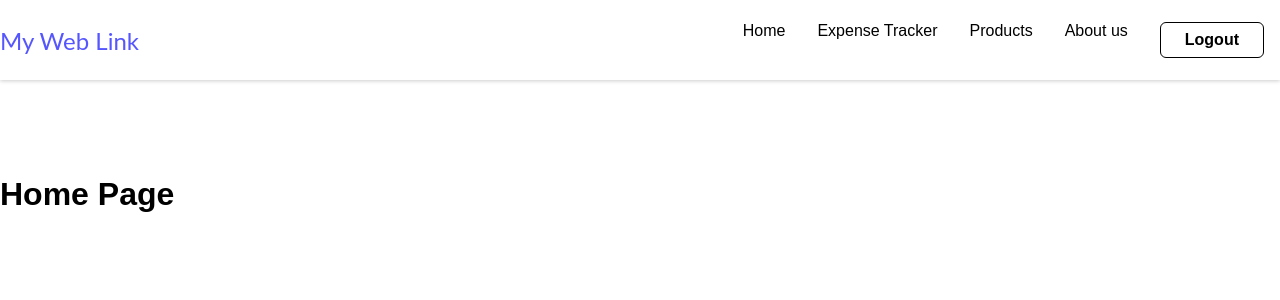
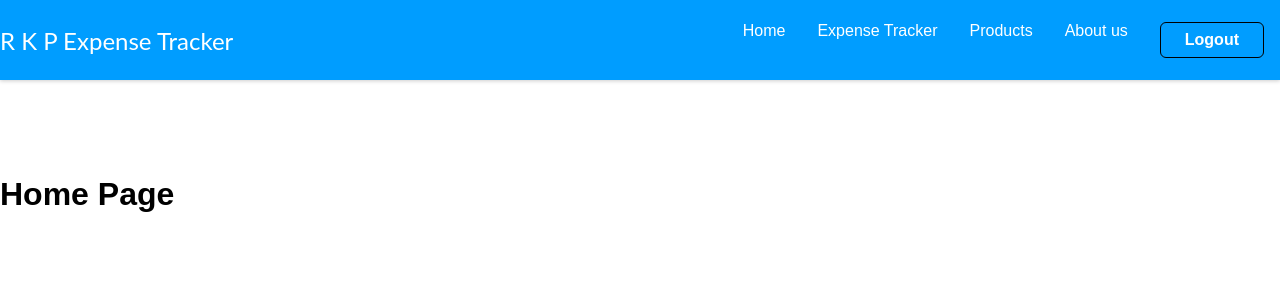
Before and after one commit to kesavaprasad08/Expense-Tracker, a React (Create React App) app: page / in a window 1280 px wide. Shown: the top 300 px of the page. Built offline with nearby package versions, Linux system fonts and the light colour scheme; sample sign-in values are in the browser's storage.

Commit message:
added premium features

```diff
--- a/src/App.css
+++ b/src/App.css
@@ -11,3 +11,13 @@
   margin: 0;
   text-align: center;
 }
+.app a {
+
+  background: black ;
+}
+.dark {
+
+  background-color: black;
+  color: white;
+  transition: background-color 0.3s ease, color 0.3s ease;
+}
--- a/src/App.js
+++ b/src/App.js
@@ -13,11 +13,35 @@ import CompleteProfilePage from "./pages/CompleteProfilePage";
 import ForgotPasswordPage from "./pages/ForgotPassword";
 import DayToDayExpenses from "./pages/Expense/DayToDayExpenses";
 import { useSelector } from "react-redux/es/hooks/useSelector";
+import { useDispatch } from "react-redux";
+import { themeActions } from "./redux/theme";
 
 function App() {
+  const dispatch = useDispatch();
   const isLoggedIn = useSelector((state) => state.auth.isLoggedIn);
+  const isPremium = useSelector((state)=> state.expense.isPremiumSubscribed);
+const isDarkTheme = useSelector((state)=> state.theme.isDarkTheme);
+const expenses = useSelector((state)=>state.expense.expenses);
+  const toggleThemeHandler = () => {
+dispatch(themeActions.changeTheme());
+  }
+
+  const downloadHandler = () => {
+    function convertToCSV(items) {
+      const headers = ['Amount', 'Description', 'Category'];
+      const rows = expenses.map(item => [item.amount, item.description, item.category]);
+      const csv = [headers, ...rows].map(row => row.join(',')).join('\n');
+      return csv;
+    }
+    const data =convertToCSV();
+    const blob= new Blob([data]);
+    const download =document.getElementById('download');
+    download.href=URL.createObjectURL(blob);
+
+  }
 
   return (
+    <div className={isDarkTheme ? "App dark" : "App"}>
     <Layout>
       <Switch>
         <Route path="/" exact>
@@ -57,7 +81,10 @@ function App() {
           <h1>Hi there!</h1>
         </div>
       </Switch>
+      {isPremium && <button onClick={toggleThemeHandler}>toggle theme</button>}
+      {isPremium && <a id='download' download='file.csv' href='/' > <button onClick={downloadHandler}>Download File</button></a>}
     </Layout>
+    </div>
   );
 }
 
--- a/src/components/UI/Button/Layout/MainNavigation.js
+++ b/src/components/UI/Button/Layout/MainNavigation.js
@@ -1,4 +1,3 @@
-// import { useContext } from "react";
 import { useHistory } from "react-router-dom";
 import { Link } from "react-router-dom";
 
@@ -7,28 +6,22 @@ import { useDispatch } from "react-redux";
 import { authActions } from "../../../../redux/auth";
 
 import classes from "./MainNavigation.module.css";
-// import AuthContext from "../../../../store/auth-context";
 
 const MainNavigation = () => {
   const dispatch = useDispatch();
 
   const history = useHistory();
-  // const authCtx = useContext(AuthContext);
-  const isLoggedIn = useSelector(state => state.auth.isLoggedIn);
-
-
-  // console.log(authCtx)
+  const isLoggedIn = useSelector((state) => state.auth.isLoggedIn);
 
   const logOutHandler = () => {
     dispatch(authActions.logout());
-    // authCtx.logout();
     history.replace("/auth");
   };
 
   return (
     <header className={classes.header}>
       <Link to="/">
-        <div className={classes.logo}>My Web Link</div>
+        <div className={classes.logo}>R K P Expense Tracker</div>
       </Link>
       <nav>
         <ul>
--- a/src/components/UI/Button/Layout/MainNavigation.module.css
+++ b/src/components/UI/Button/Layout/MainNavigation.module.css
@@ -1,7 +1,7 @@
 .header {
     width: 100%;
     height: 5rem;
-    background-color: white;
+    background-color: rgb(0, 157, 255);
     box-shadow: 0 1px 4px rgba(0, 0, 0, 0.2);
     display: flex;
     justify-content: space-between;
@@ -12,7 +12,7 @@
   .logo {
     font-family: 'Lato', sans-serif;
     font-size: 1.5rem;
-    color: rgb(86, 86, 255);
+    color: white
     /* margin: 0; */
   }
 
@@ -30,7 +30,7 @@
 
   .header a {
     text-decoration: none;
-    color: black;
+    color: white
     /* font-weight: bold; */
   }
 
@@ -38,7 +38,7 @@
     font: inherit;
     background-color: transparent;
     border: 1px solid black;
-    color: black;
+    color: white;
     font-weight: bold;
     padding: 0.5rem 1.5rem;
     border-radius: 6px;
--- a/src/pages/CompleteProfilePage.js
+++ b/src/pages/CompleteProfilePage.js
@@ -1,17 +1,17 @@
-import { useContext, useEffect, useRef } from "react";
-import AuthContext from "../store/auth-context";
+import { useEffect, useRef } from "react";
+import { useSelector } from "react-redux";
 
 const CompleteProfilePage = () => {
   const fullNameInputRef = useRef();
   const profilePhotoUrlRef = useRef();
 
-  const authCtx = useContext(AuthContext);
+  const token = useSelector((state) => state.auth.token);
 
   useEffect(() => {
     const url =
       "https://identitytoolkit.googleapis.com/v1/accounts:lookup?key=AIzaSyCBIutYQxemEvfAy3NV3Cxty0b_12wNrU0";
     const requestBody = {
-      idToken: authCtx.token,
+      idToken: token,
     };
     fetch(url, {
       method: "POST",
@@ -24,16 +24,16 @@ const CompleteProfilePage = () => {
         return res.json();
       })
       .then((data) => {
-        console.log(data)
+        console.log(data);
         fullNameInputRef.current.value = data.users[0].displayName;
         profilePhotoUrlRef.current.value = data.users[0].photoUrl;
       });
-  }, [authCtx.token]);
+  }, [token]);
   const submitHandler = (e) => {
     e.preventDefault();
     const name = fullNameInputRef.current.value;
     const imgUrl = profilePhotoUrlRef.current.value;
-    const idToken = authCtx.token; // get the Firebase Auth ID token for the user
+    const idToken = token; // get the Firebase Auth ID token for the user
     const url =
       "https://identitytoolkit.googleapis.com/v1/accounts:update?key=AIzaSyCBIutYQxemEvfAy3NV3Cxty0b_12wNrU0";
     const requestBody = {
@@ -76,11 +76,9 @@ const CompleteProfilePage = () => {
         <label htmlFor="profilePhotoUrl">Profile Photo Url:</label>
         <input ref={profilePhotoUrlRef}></input>
         <button>Update</button>
-
       </form>
 
       <hr />
-
     </>
   );
 };
--- a/src/pages/Expense/DayToDayExpenses.js
+++ b/src/pages/Expense/DayToDayExpenses.js
@@ -11,6 +11,8 @@ const DayToDayExpenses = () => {
   const [showPremium, setPremium] = useState(false);
 
   const expe = useSelector((state) => state.expense.expenses);
+  const isPremium = useSelector((state)=> state.expense.isPremiumSubscribed);
+
 
   const dispatch = useDispatch();
   const amountRef = useRef();
@@ -88,7 +90,7 @@ const DayToDayExpenses = () => {
         dispatch(expenseActions.updateTotal(total));
         dispatch(expenseActions.addExpensesToState(loadedExpenses));
 
-        if (total > 10000) {
+        if (total > 10000 && !isPremium) {
           setPremium(true);
         }
         else{
@@ -97,11 +99,16 @@ const DayToDayExpenses = () => {
       } catch (err) {}
     };
     gettingData();
-  }, [changes, dispatch]);
+  }, [changes, dispatch,setPremium,isPremium]);
 
   const changeHandler = () => {
     setaChanges(!changes);
   };
+
+  const activatePremiumHandler=() => {
+    dispatch(expenseActions.updatePremiumSubscription());
+
+  }
   const expenseItems = expe.map((exp) => (
     <ListOfExpenses
       key={exp.id}
@@ -134,7 +141,7 @@ const totalAmount =useSelector((state)=>state.expense.total)
       <h2>List of Expenses</h2>
       <ul>{expenseItems}</ul>
       <h1>Total Rs.{totalAmount}</h1>
-      {showPremium && <button>Activate Premium </button>}
+      {showPremium && <button onClick={activatePremiumHandler}>Activate Premium </button>}
     </>
   );
 };
--- a/src/pages/WelcomePage.js
+++ b/src/pages/WelcomePage.js
@@ -1,14 +1,16 @@
 import { Link } from "react-router-dom/cjs/react-router-dom.min";
-import AuthContext from "../store/auth-context";
-import { useContext } from "react";
+import { useSelector } from "react-redux/es/hooks/useSelector";
+// import AuthContext from "../store/auth-context";
+// import { useContext } from "react";
 const WelcomePage = () => {
-    const authCtx = useContext(AuthContext);
+  const token = useSelector((state)=> state.auth.token)
+    // const authCtx = useContext(AuthContext);
 const verifyEmailHandler = async(e)=> {
     e.preventDefault();
     try{
     const requestBody = {
         requestType:"VERIFY_EMAIL",
-        idToken: authCtx.token,
+        idToken: token,
       };
     const res = await fetch('https://identitytoolkit.googleapis.com/v1/accounts:sendOobCode?key=AIzaSyCBIutYQxemEvfAy3NV3Cxty0b_12wNrU0',
     {
--- a/src/redux/expense.js
+++ b/src/redux/expense.js
@@ -3,6 +3,7 @@ import { createSlice } from "@reduxjs/toolkit";
 const initialExpenseState = {
   expenses: [],
   total:0,
+  isPremiumSubscribed:false,
 };
 
 const expenseSlice = createSlice({
@@ -17,6 +18,9 @@ const expenseSlice = createSlice({
     },
     updateTotal(state,action){
       state.total =action.payload;
+    },
+    updatePremiumSubscription(state){
+      state.isPremiumSubscribed=true;
     }
   },
 });
--- a/src/redux/index.js
+++ b/src/redux/index.js
@@ -2,9 +2,10 @@ import { configureStore } from "@reduxjs/toolkit";
 
 import authReducer from "./auth";
 import expenseReducer from "./expense";
+import themeReducer from './theme';
 
 const store = configureStore({
-  reducer: { auth: authReducer, expense: expenseReducer },
+  reducer: { auth: authReducer, expense: expenseReducer, theme:themeReducer },
 });
 
 export default store;
--- /dev/null
+++ b/src/redux/theme.js
@@ -0,0 +1,19 @@
+import { createSlice } from "@reduxjs/toolkit";
+
+const initialThemeState = {
+  isDarkTheme: false,
+};
+
+const themeSlice = createSlice({
+  name: "theme",
+  initialState: initialThemeState,
+  reducers: {
+    changeTheme(state) {
+      state.isDarkTheme = !state.isDarkTheme;
+    },
+  },
+});
+
+export const themeActions = themeSlice.actions;
+
+export default themeSlice.reducer;
```
Also changed, not shown: src/store/auth-context.js (added), src/store/expense-context.js (added).
